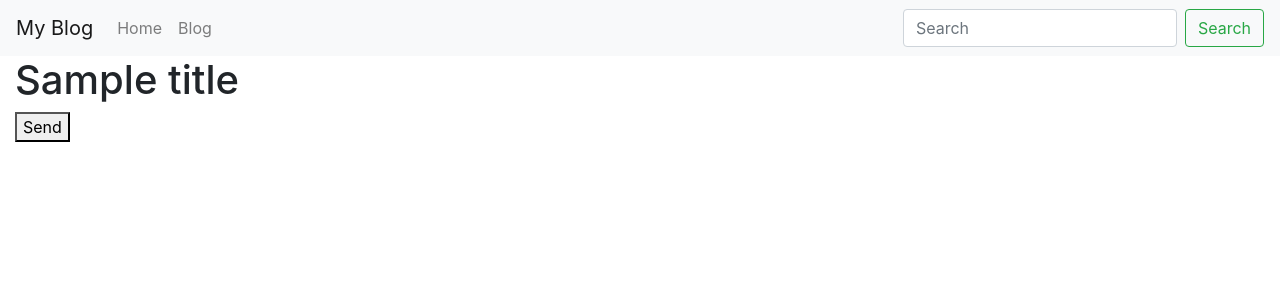
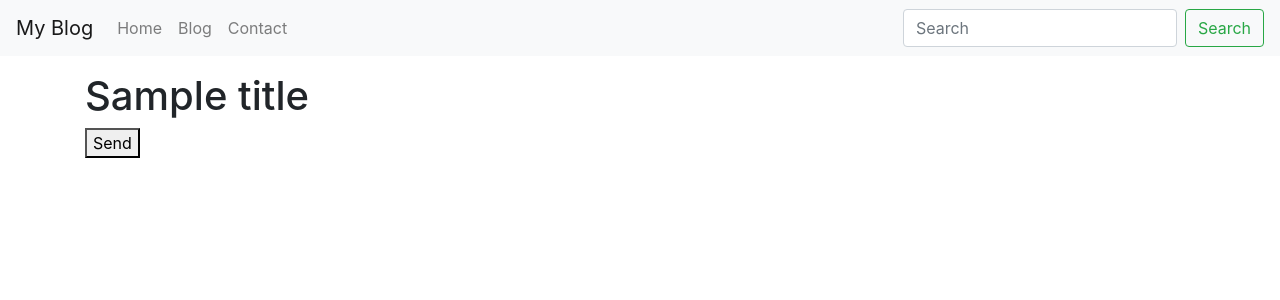
Before and after one commit to tsvetelinak0/blog-app, a Django app: template templates/form.html in a window 1280 px wide. Shown: the top 300 px of the page. Run offline with Django 3.2, Linux system fonts and the light colour scheme; the template is opened without the code that fills it: most values are stand-ins (such as "Sample title", 1, 10 or a date in 2020); some libraries are stand-ins or nearby versions.

Commit message:
adding missing files + alterations

```diff
--- a/templates/base.html
+++ b/templates/base.html
@@ -8,7 +8,7 @@
     <!-- Bootstrap CSS -->
     <link rel="stylesheet" href="https://stackpath.bootstrapcdn.com/bootstrap/4.3.1/css/bootstrap.min.css" integrity="sha384-ggOyR0iXCbMQv3Xipma34MD+dH/1fQ784/j6cY/iJTQUOhcWr7x9JvoRxT2MZw1T" crossorigin="anonymous">
 
-    <title>{% block head_title%} {% endblock %} Hello to my blog!</title>
+    <title>{% block head_title%} {% endblock %}</title>
   </head>
   <body>
       {% include "navbar.html" %}
--- a/templates/form.html
+++ b/templates/form.html
@@ -1,7 +1,11 @@
 {% extends "base.html" %}
 
+{% block head_title %}Contact Us{% endblock %}
+
 {% block content %}
-
+<div class="container">
+    <div class="row">
+        <div class="col">
             {% if title %}
                 <h1>{{ title }}</h1>
             {% endif %}
@@ -9,5 +13,8 @@
                 {{ form.as_p }}
                 <button type="submit">Send</button>
             </form>
+        </div>
+    </div>
+</div>
 
 {% endblock %}
--- a/templates/home.html
+++ b/templates/home.html
@@ -1,5 +1,6 @@
 {% extends "base.html" %}
 
+{% block head_title %}Hello to my blog!{% endblock %}
 {% block content %}
 
 <h1>{{ title }}</h1>
--- a/templates/navbar.html
+++ b/templates/navbar.html
@@ -1,4 +1,4 @@
-<nav class="navbar navbar-expand-lg navbar-light bg-light">
+<nav class="navbar navbar-expand-lg navbar-light bg-light mb-3">
         <a class="navbar-brand" href="/">My Blog</a>
         <button class="navbar-toggler" type="button" data-toggle="collapse" data-target="#navbarSupportedContent" aria-controls="navbarSupportedContent" aria-expanded="false" aria-label="Toggle navigation">
           <span class="navbar-toggler-icon"></span>
@@ -12,6 +12,9 @@
             <li class="nav-item">
               <a class="nav-link" href="/blog">Blog</a>
             </li>
+            <li class="nav-item">
+              <a class="nav-link" href="/contact">Contact</a>
+            </li>
           </ul>
           <form class="form-inline my-2 my-lg-0" action="/search/">
             <input class="form-control mr-sm-2" type="search" name="q" placeholder="Search" aria-label="Search">
```
Lines whose indentation alone changed are shown as unchanged.
